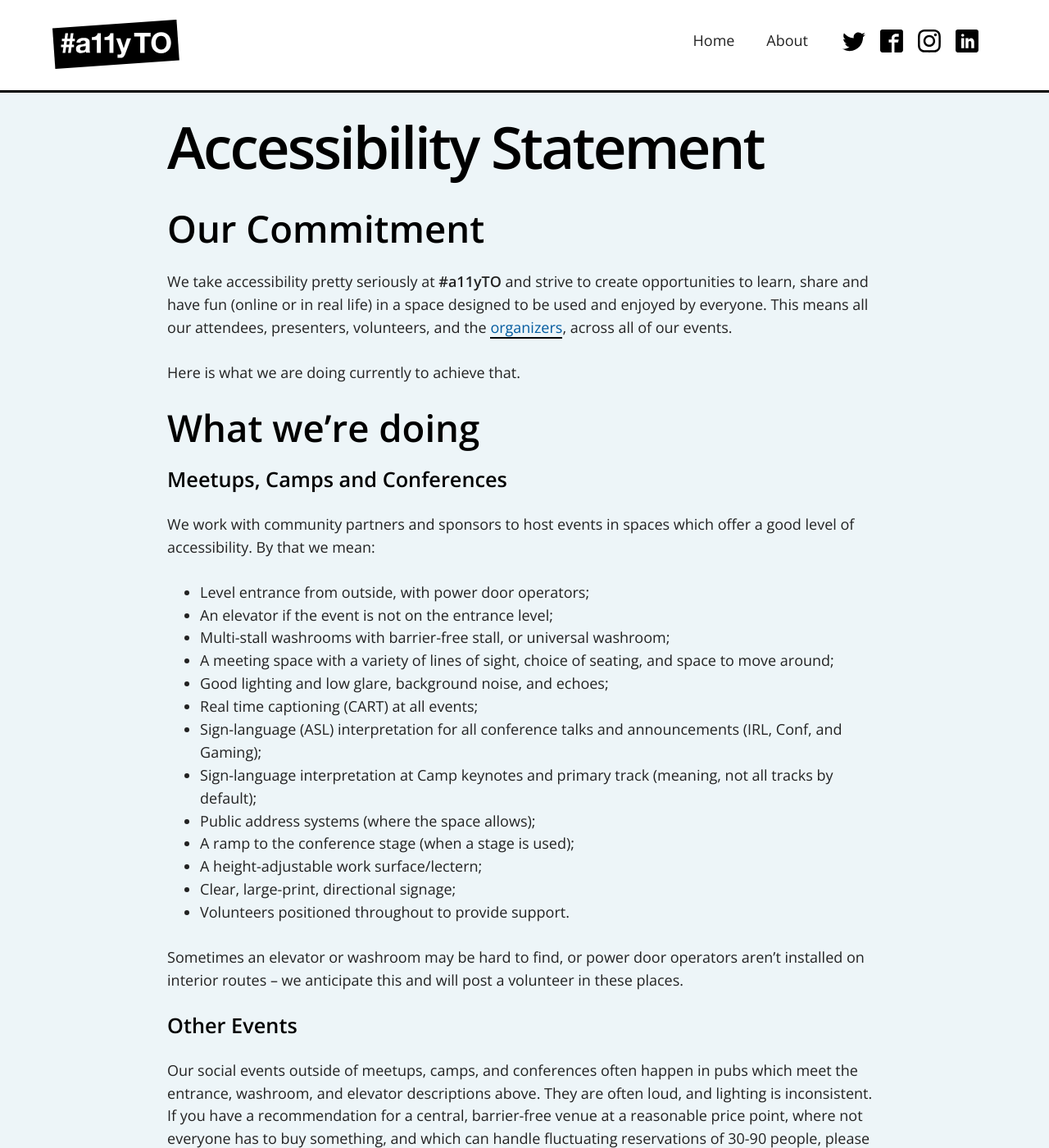
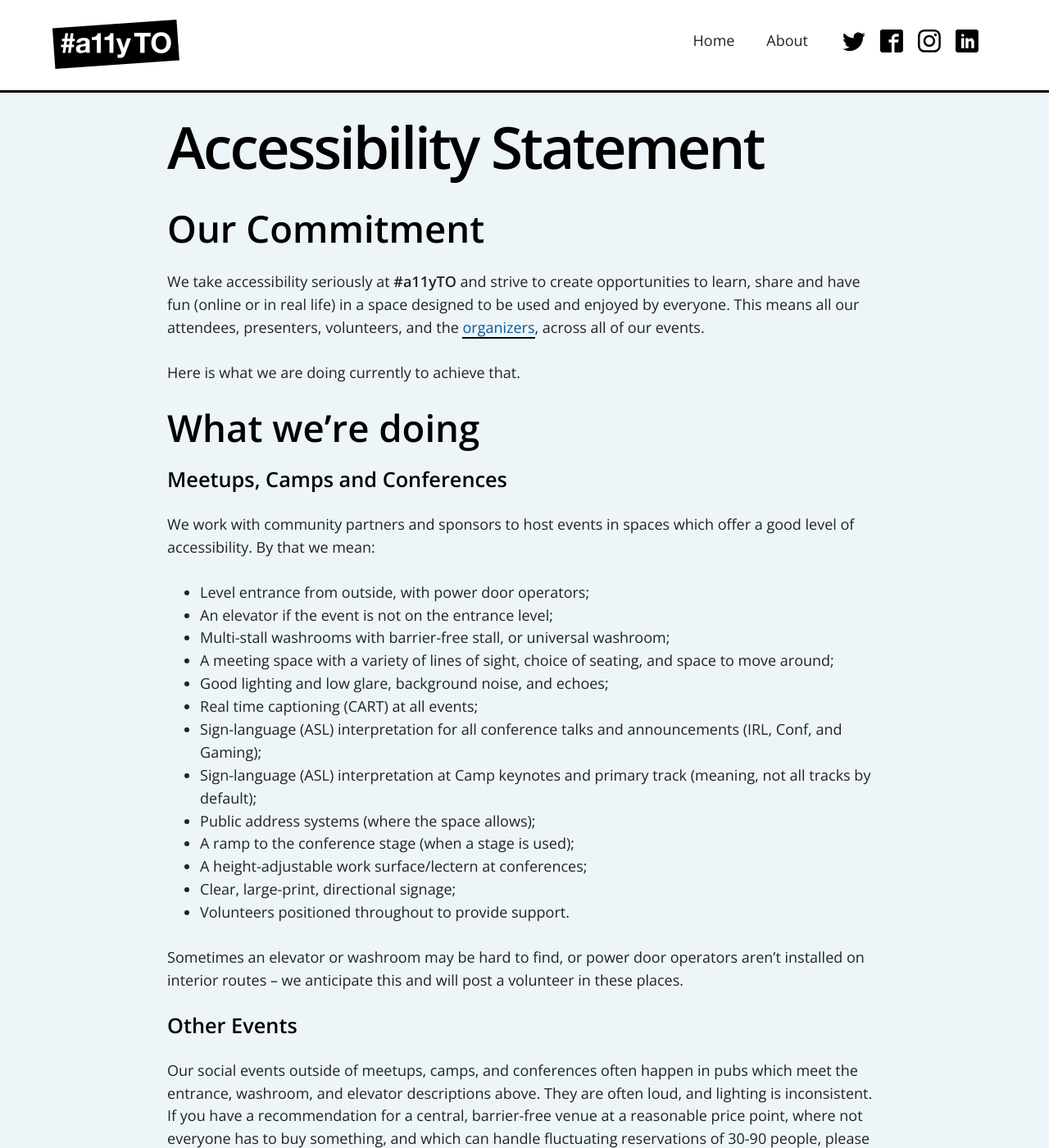
Before and after one commit to a11yTO/A11yTO-Main, a Jekyll site: the page built from accessibility-statement.html, in a window 1280 px wide and 1400 px high. Shown: the whole window at 82% size. Built offline with Jekyll 4.4.1, drawn with Linux system fonts in a browser that asks for light colours.

Commit message:
Copy update

```diff
--- a/_includes/header.html
+++ b/_includes/header.html
@@ -17,6 +17,7 @@
   <meta property="og:description" content="{{ page.description }}" />
   <meta property="og:locale" content="en_US" />
   <meta property="og:url" content="{{ site.url }}" />
+  <meta property="og:image" content="https://a11yto.com/assets/a11yto-preview-image.jpg" />
   <meta name="twitter:card" content="summary" />
   <meta name="twitter:site" content="@{{ site.twitter_username }}" />
   <meta name="twitter:title" content="{{ site.title }}" />
--- a/accessibility-statement.html
+++ b/accessibility-statement.html
@@ -2,11 +2,11 @@
 layout: page
 title: Accessibility Statement
 id: accessibility-statement
-description: We take accessibility pretty seriously and strive to create opportunities in a space designed to be used and enjoyed by everyone.
+description: We take accessibility seriously and strive to create opportunities in a space designed to be used and enjoyed by everyone.
 ---
 
         <h2>Our Commitment</h2>
-        <p>We take accessibility pretty seriously at <strong>#a11yTO</strong> and strive to create opportunities to learn, share and have fun (online or in real life) in a space designed to be used and enjoyed by everyone. This means all our attendees, presenters, volunteers, and the <a href="https://a11yto.com/organizers">organizers</a>, across all of our events.</p>
+        <p>We take accessibility seriously at <strong>#a11yTO</strong> and strive to create opportunities to learn, share and have fun (online or in real life) in a space designed to be used and enjoyed by everyone. This means all our attendees, presenters, volunteers, and the <a href="https://a11yto.com/organizers">organizers</a>, across all of our events.</p>
         <p>Here is what we are doing currently to achieve that.</p>
         <h3>What we’re doing</h3>
         <h4 class="sub-head">Meetups, Camps and Conferences</h4>
@@ -19,10 +19,10 @@ description: We take accessibility pretty seriously and strive to create opportu
             <li>Good lighting and low glare, background noise, and echoes;</li>
             <li>Real time captioning (CART) at all events;</li>
             <li>Sign-language (ASL) interpretation for all conference talks and announcements (IRL, Conf, and Gaming);</li>
-            <li>Sign-language interpretation at Camp keynotes and primary track (meaning, not all tracks by default);</li>
+            <li>Sign-language (ASL) interpretation at Camp keynotes and primary track (meaning, not all tracks by default);</li>
             <li>Public address systems (where the space allows);</li>
             <li>A ramp to the conference stage (when a stage is used);</li>
-            <li>A height-adjustable work surface/lectern;</li>
+            <li>A height-adjustable work surface/lectern at conferences;</li>
             <li>Clear, large-print, directional signage;</li>
             <li>Volunteers positioned throughout to provide support.</li>
         </ul>
```
Also changed, not shown: assets/a11yto-preview-image.jpg (added).
